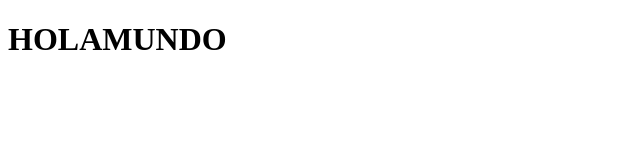
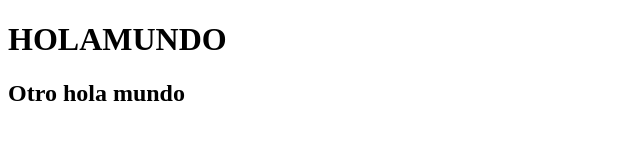
Before and after one commit to MiguelUllola/Prueba, a plain HTML site: page index.html in a window 1280 px wide. Shown: the whole page, without its empty margins (0-640 px from the left). Drawn offline with Linux system fonts and the light colour scheme.

Commit message:
agregue otro hola

```diff
--- a/index.html
+++ b/index.html
@@ -8,5 +8,6 @@
 </head>
 <body>
     <h1>HOLAMUNDO</h1>
+    <H2>Otro hola mundo</H2>
 </body>
 </html>
```
